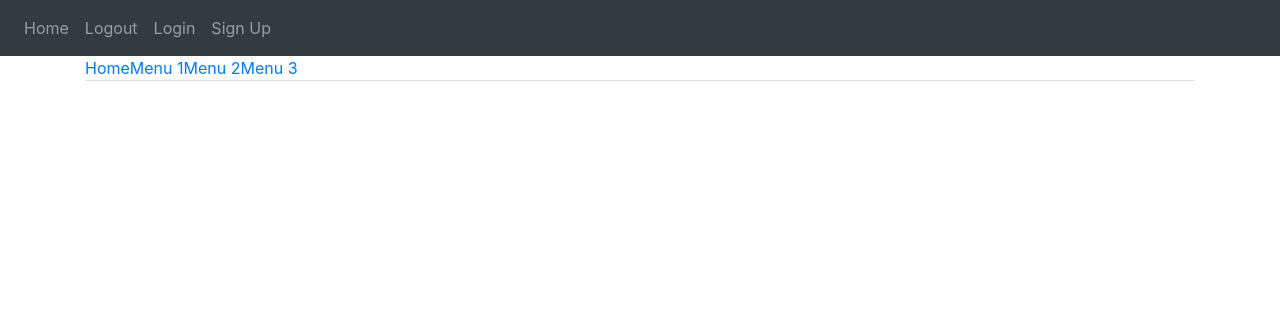
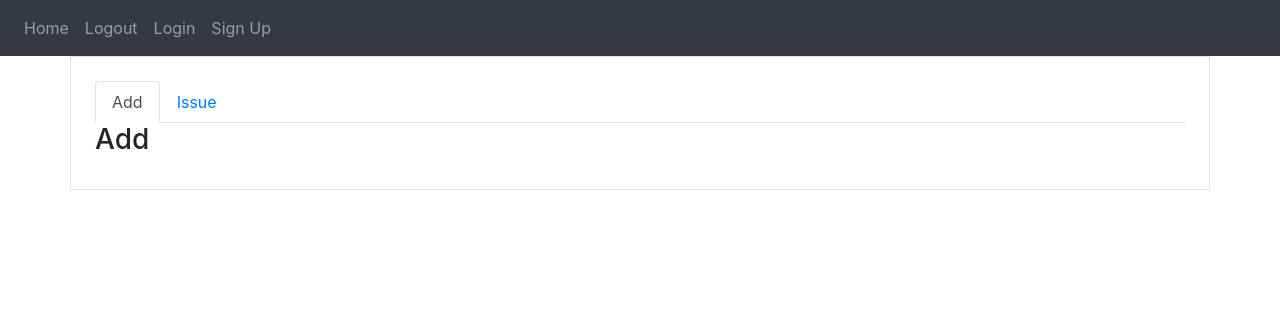
Before and after one commit to MuhammedCrow/IT_Inventory, a Flask app: page /computers in a window 1280 px wide. Shown: the top 316 px of the page. Run offline with Flask 2, Linux system fonts and the light colour scheme; some libraries are stand-ins or nearby versions.

Commit message:
updated tabs

```diff
--- a/website/templates/computers.html
+++ b/website/templates/computers.html
@@ -1,9 +1,16 @@
 {% extends "base.html" %} {% block title %}Home{% endblock %} {% block content %}
-<div class="container">
+<div class="container border p-md-4">
     <ul class="nav nav-tabs">
-        <li class="active"><a href="#">Home</a></li>
-        <li><a href="#">Menu 1</a></li>
-        <li><a href="#">Menu 2</a></li>
-        <li><a href="#">Menu 3</a></li>
+        <li class="nav-item"><a class="active nav-link" data-toggle="tab" href="#add">Add</a></li>
+        <li class="nav-item"><a class="nav-link" data-toggle="tab" href="#issue">Issue</a></li>
     </ul>
-</div>{% endblock %}
+<div class="tab-content">
+    <div class="active tab-pane" id="add">
+        <h3>Add</h3>
+    </div>
+    <div class="tab-pane" id="issue">
+        <h3>Issue</h3>
+    </div>
+</div>
+</div>
+{% endblock %}
```
